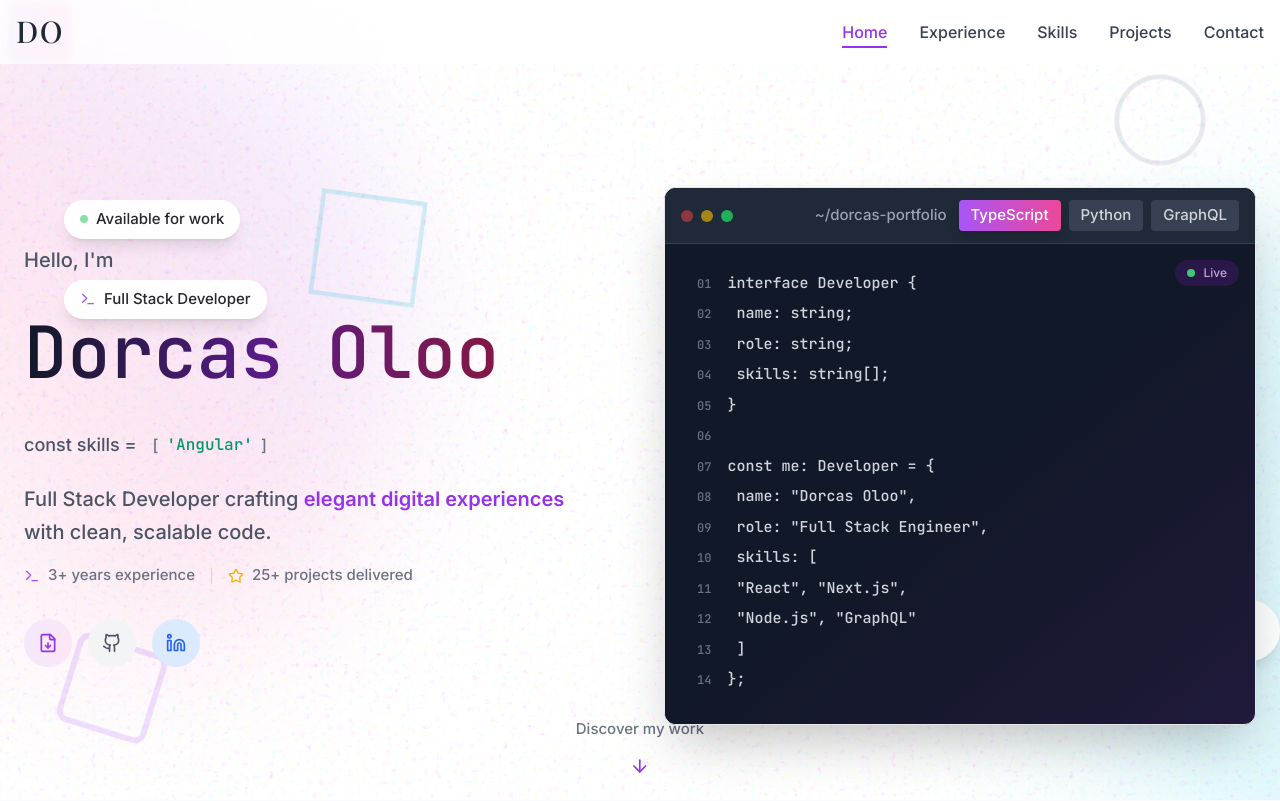
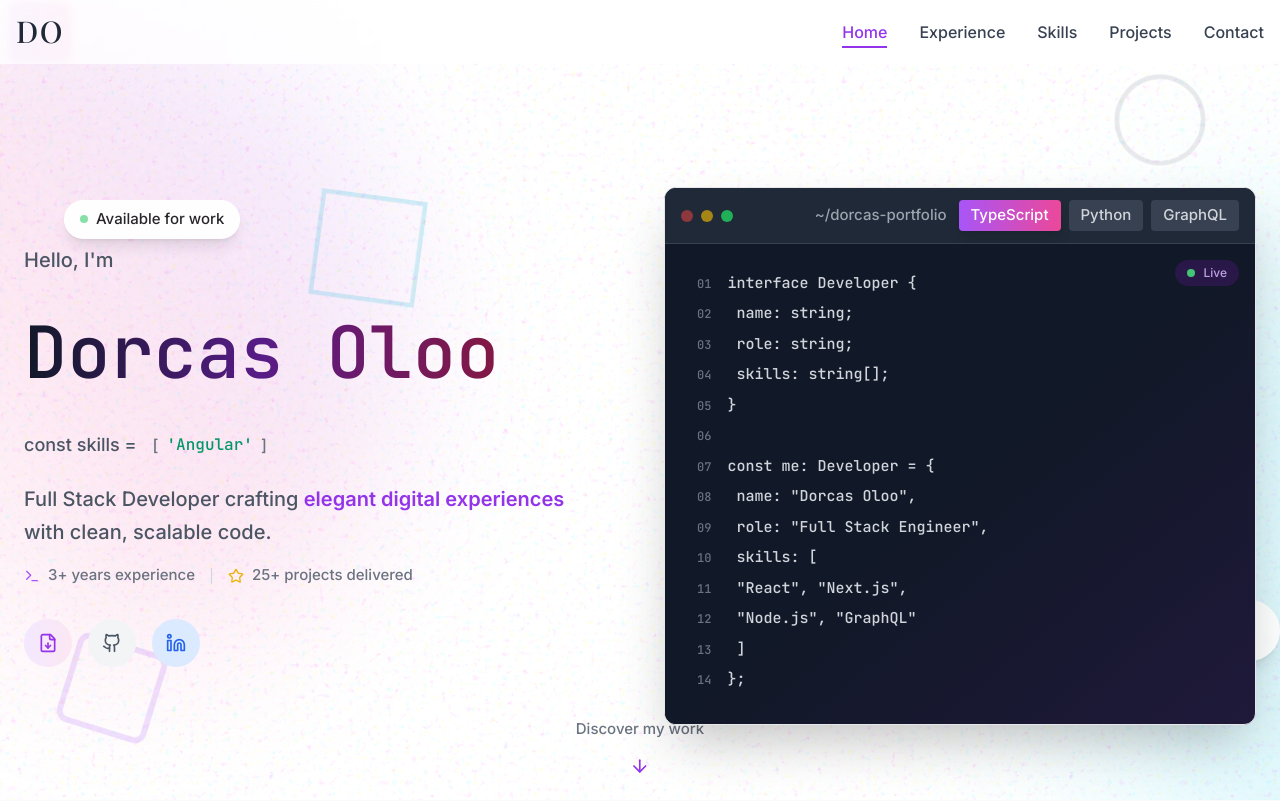
Before and after one commit to dachieng/portfolio, a Next.js app: page / in a window 1280 px wide. Shown: the top 801 px of the page. Built offline with nearby package versions, Linux system fonts and the light colour scheme; a web font is replaced by a local one.

Commit message:
chore: update skills srray

```diff
--- a/src/modules/elements/Hero.tsx
+++ b/src/modules/elements/Hero.tsx
@@ -31,7 +31,17 @@ const Hero = () => {
   const [currentSkillIndex, setCurrentSkillIndex] = useState(0);
 
   // Skills array for rotation - individual technologies
-  const skillsArray = ['React', 'Next.js', 'Angular', 'TypeScript', 'Node.js', 'Python', 'GraphQL', 'Docker'];
+  const skillsArray = [
+    'React',
+    'Next.js',
+    'Angular',
+    'React Native',
+    'TypeScript',
+    'Node.js',
+    'Python',
+    'GraphQL',
+    'Docker',
+  ];
 
   const demoRef = useRef(null);
 
@@ -267,17 +277,6 @@ const Hero = () => {
         <span className="text-sm font-medium">
           {currentTime.toLocaleTimeString([], { hour: '2-digit', minute: '2-digit' })} GMT+3
         </span>
-      </motion.div>
-
-      <motion.div
-        className="absolute left-[5%] top-[35%] z-10 flex items-center gap-2 rounded-full bg-white/95 px-4 py-2 shadow-lg backdrop-blur-sm"
-        initial={{ opacity: 0, x: -50 }}
-        animate={{ opacity: 1, x: 0 }}
-        whileHover={{ scale: 1.05 }}
-        transition={{ delay: 0.9 }}
-      >
-        <Terminal className="h-4 w-4 text-purple-500" />
-        <span className="text-sm font-medium">Full Stack Developer</span>
       </motion.div>
 
       <motion.div
```
